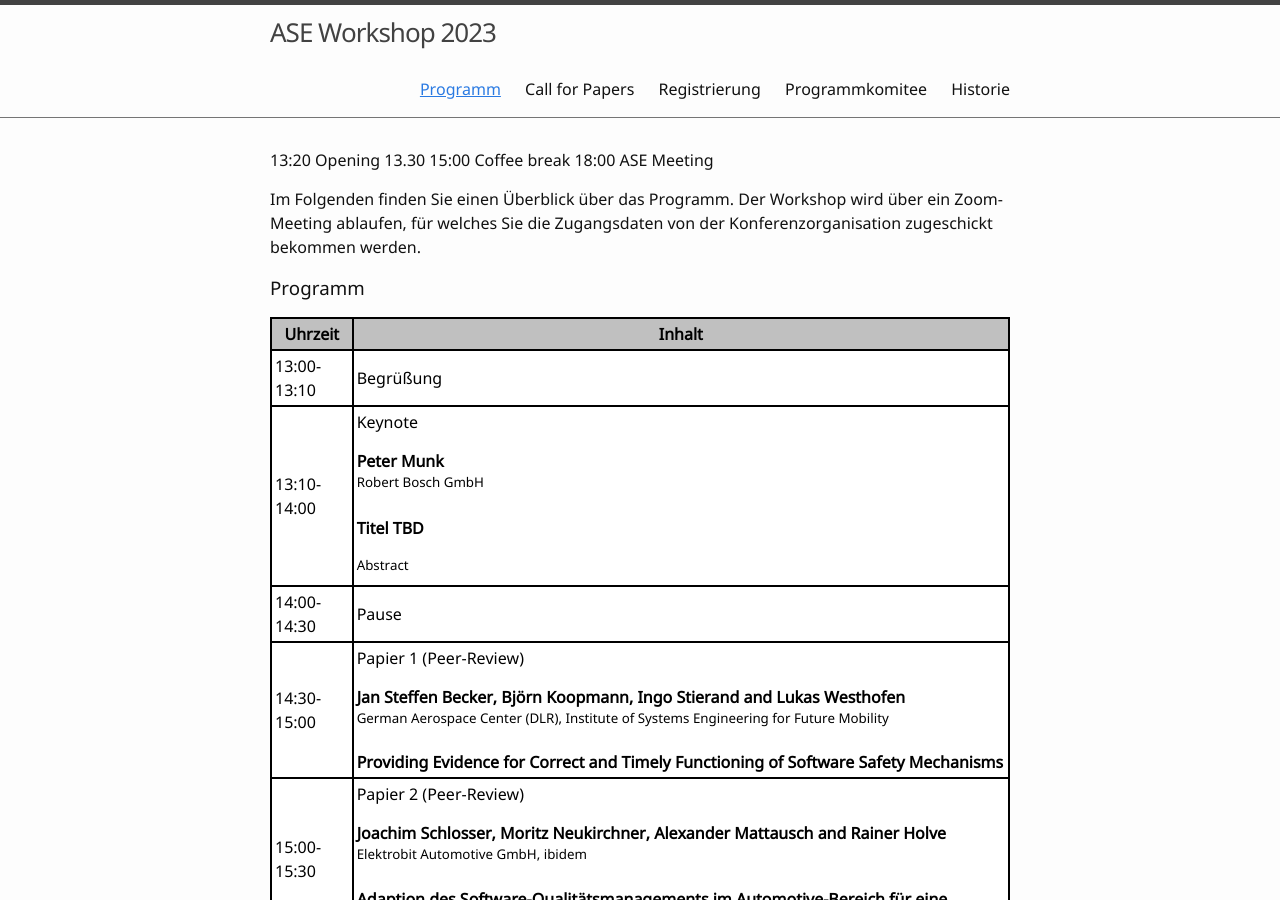
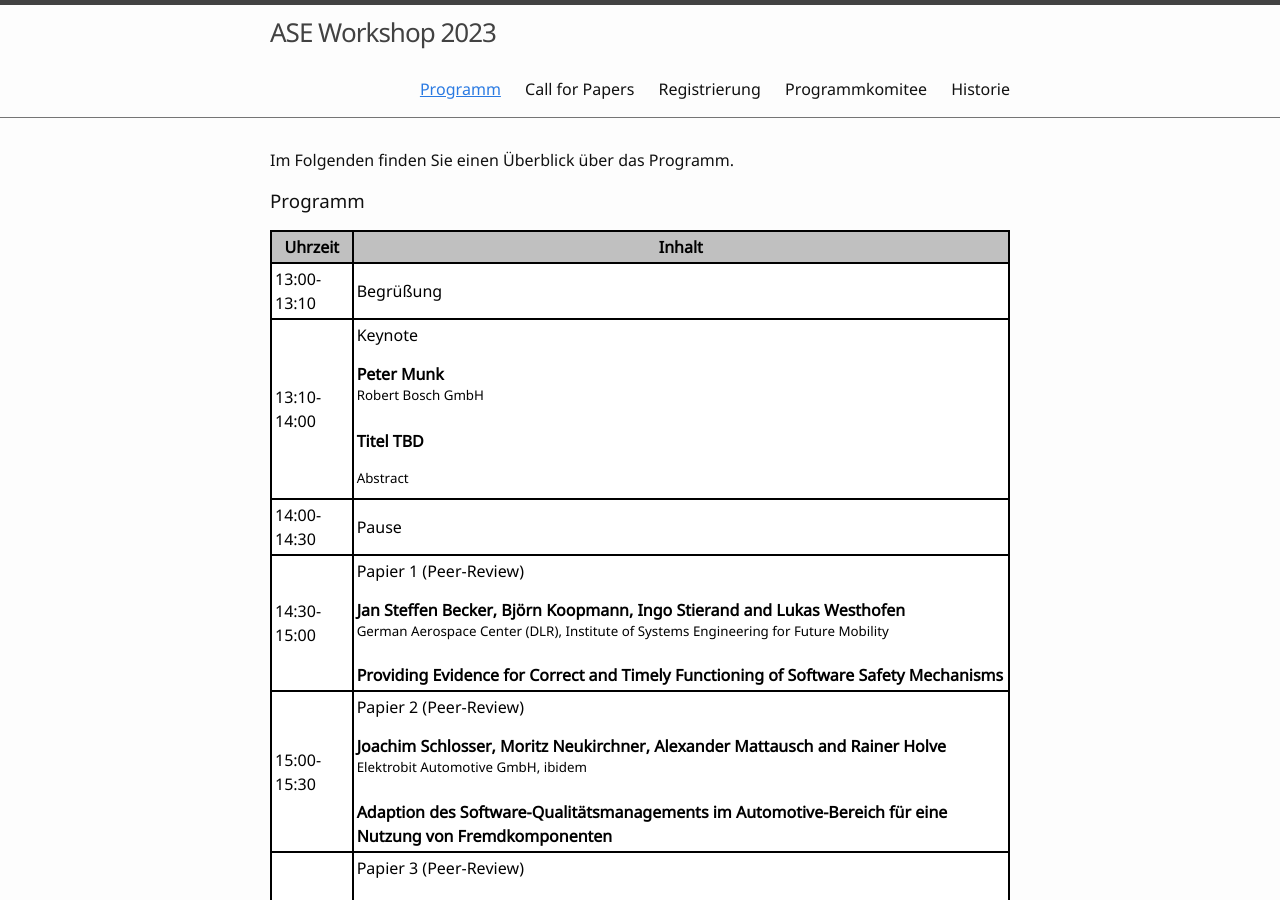
Before and after one commit to ASE-Workshop/2023, a Jekyll site: the page built from 0-programm.md, in a window 1280 px wide and 900 px high. Built offline with Jekyll 4.4.1, drawn with Linux system fonts in a browser that asks for light colours.

Commit message:
Update 0-programm.md

```diff
--- a/0-programm.md
+++ b/0-programm.md
@@ -3,12 +3,8 @@ title: Programm
 nav: true
 ---
 
-13:20 Opening
-13.30
-15:00 Coffee break
-18:00 ASE Meeting
 
-Im Folgenden finden Sie einen Überblick über das Programm. Der Workshop wird über ein Zoom-Meeting ablaufen, für welches Sie die Zugangsdaten von der Konferenzorganisation zugeschickt bekommen werden.
+Im Folgenden finden Sie einen Überblick über das Programm.
 
 ### Programm
 
@@ -93,7 +89,6 @@ table.GeneratedTable thead {
       <td>16:00-16:30</td>
       <td>Pause</td>
     </tr>
-
     <tr>
       <td>16:30-17:00</td>
       <td>Papier 4 (Peer-Review)<p></p>
```
